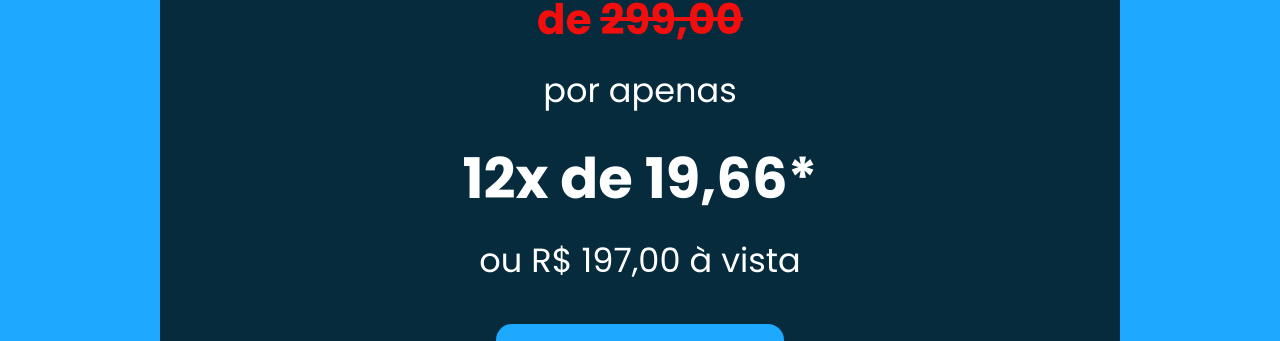
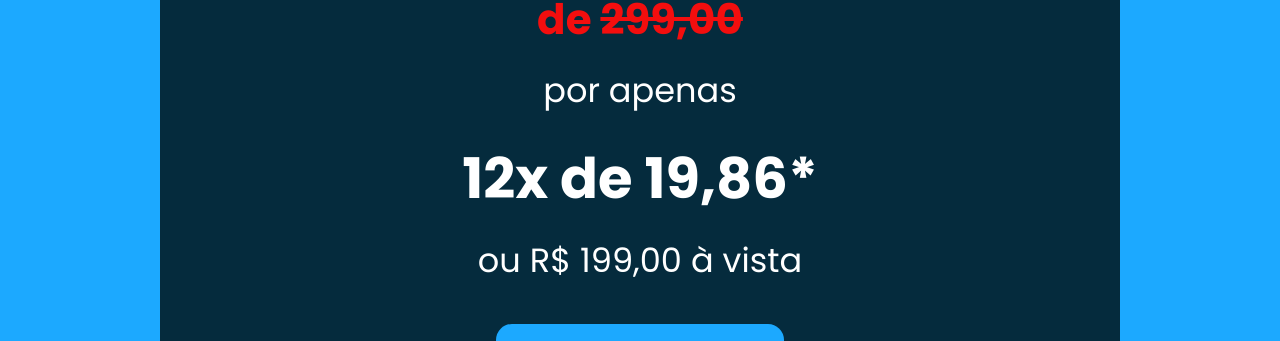
Before and after one commit to DevPBDias/Max-Training-LP, a React (Vite) app: page /maxtrainingperformance in a window 1280 px wide. Shown: the part 4200-4541 px from the top of the page. Built offline with nearby package versions, Linux system fonts and the light colour scheme.

Commit message:
feat: change prices

```diff
--- a/src/components/pricing/Pricing.tsx
+++ b/src/components/pricing/Pricing.tsx
@@ -19,9 +19,9 @@ function Pricing() {
         <p className="text-price">
           por apenas
         </p>
-        <p className="offer-price">12x de 19,66*</p>
+        <p className="offer-price">12x de 19,86*</p>
         <p className="text-price">
-          ou R$ 197,00 à vista
+          ou R$ 199,00 à vista
         </p>
         <BuyBtn content="Começar agora!" />
       </section>
```
